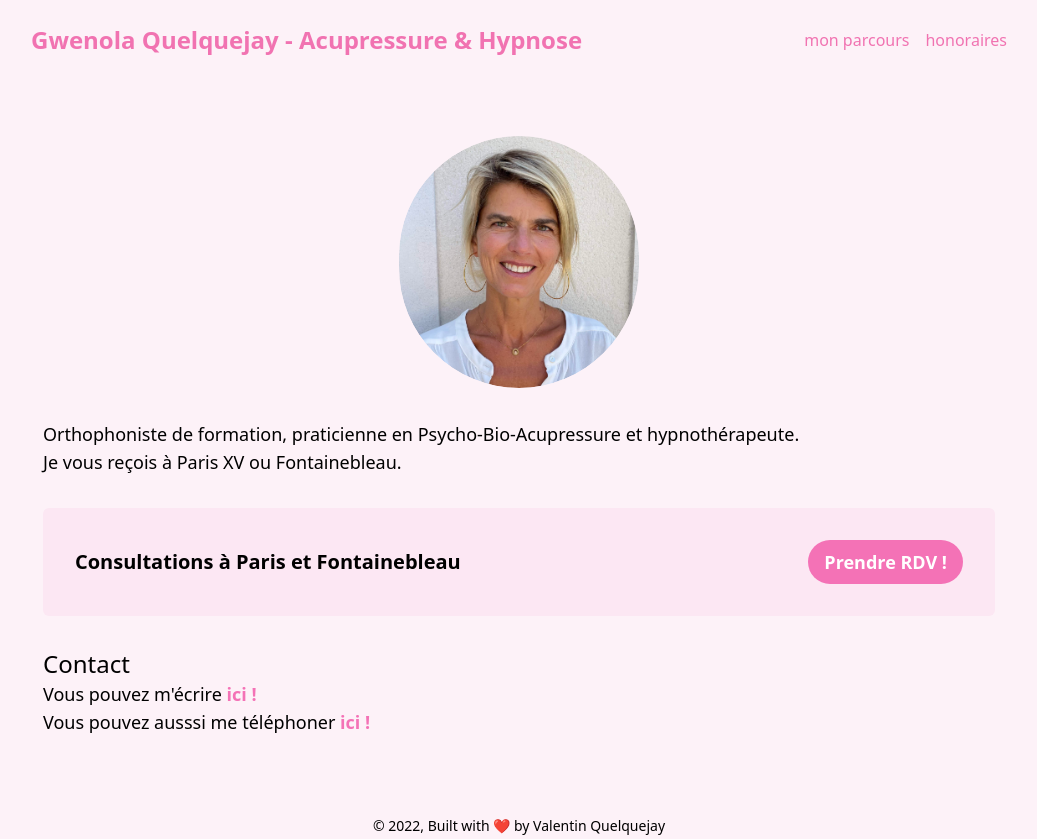
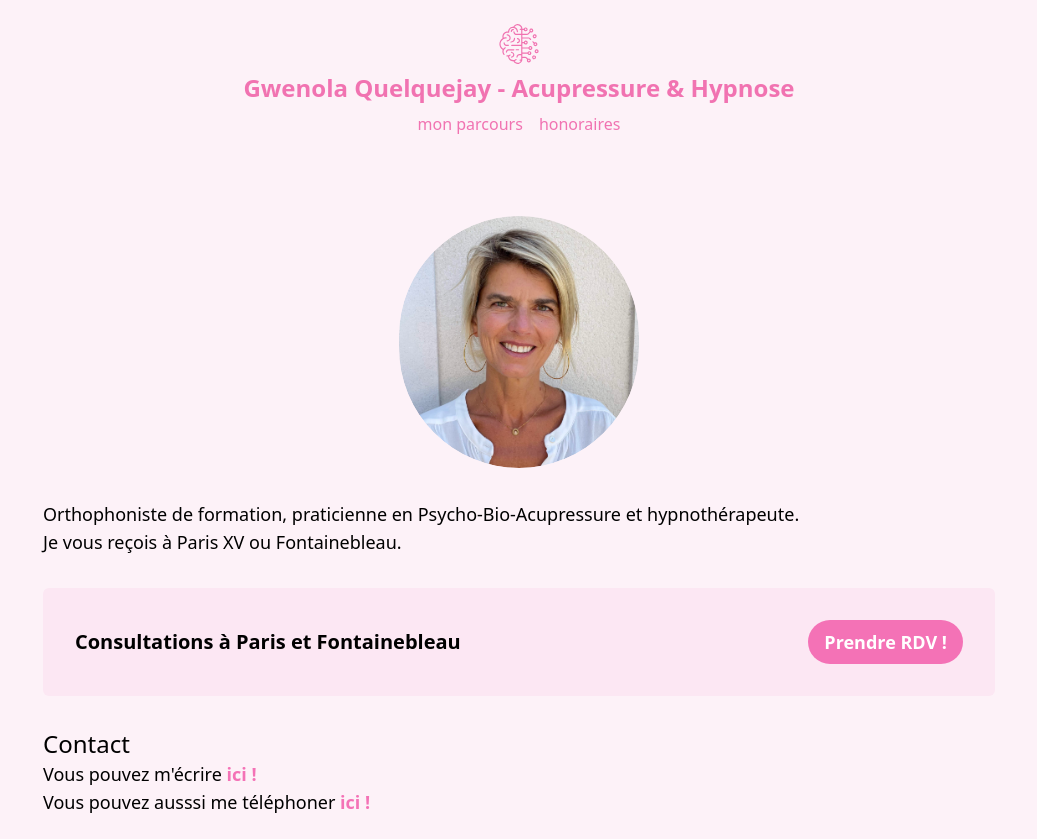
Before and after one commit to vquelque/gwenolaquelquejay, a Gatsby site: page / in a window 1280 px wide. Shown: the top 839 px of the page, without its empty margins (121-1158 px from the left). Built offline with nearby package versions, Linux system fonts and the light colour scheme; Gatsby itself is replaced by a stand-in of ours.

Commit message:
Add logo to header

```diff
--- a/gatsby-config.js
+++ b/gatsby-config.js
@@ -52,5 +52,13 @@ module.exports = {
       // To learn more, visit: https://gatsby.dev/offline
       // `gatsby-plugin-offline`,
     },
+    {
+      resolve: "gatsby-plugin-react-svg",
+      options: {
+        rule: {
+          include: /images/
+        }
+      }
+    }
   ],
 }
--- a/package.json
+++ b/package.json
@@ -15,6 +15,7 @@
     "gatsby-plugin-offline": "^5.2.0",
     "gatsby-plugin-postcss": "^5.2.0",
     "gatsby-plugin-react-helmet": "^5.2.0",
+    "gatsby-plugin-react-svg": "^3.1.0",
     "gatsby-plugin-sharp": "^4.2.0",
     "gatsby-plugin-sitemap": "^5.5.0",
     "gatsby-source-filesystem": "^4.2.0",
--- a/src/components/header.tsx
+++ b/src/components/header.tsx
@@ -1,18 +1,23 @@
 import * as React from "react"
 import PropTypes from "prop-types"
 import { Link } from "gatsby"
+import { StaticImage } from "gatsby-plugin-image"
+import Logo from "../images/logo.svg";
 
 const Header = ({ siteTitle }) => (
   <header>
-    <div className="flex flex-wrap justify-between items-center text-pink-500 text-opacity-75">
-      <h1 className="text-2xl font-bold mb-2 md:mb-0">
+    <div className="flex flex-row flex-wrap justify-center items-center text-pink-500 text-opacity-75 space-y-2">
+    <Logo className="h-10 flex-no-shrink fill-current"></Logo>
+      <div className="flex flex-row items-center space-x-2 w-screen justify-center">
+      <h1 className="text-2xl font-bold mb-2 md:mb-0 text-center">
         <Link
           to="/"
         >
           {siteTitle}
         </Link>
       </h1>
-      <div className="flex space-x-4">
+      </div>
+      <div className="flex space-x-4 w-screen justify-center">
       <Link className="" to="/parcours/">mon parcours</Link>
       <Link className="" to="/honoraires/">honoraires</Link>
       </div>
```
Also changed, not shown: src/images/logo.svg (added), 1 other file.
